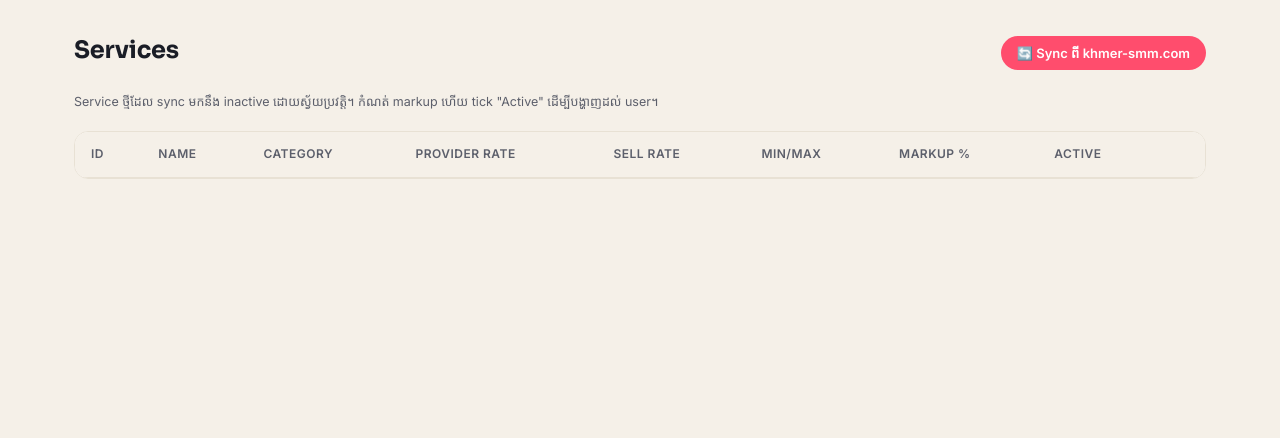
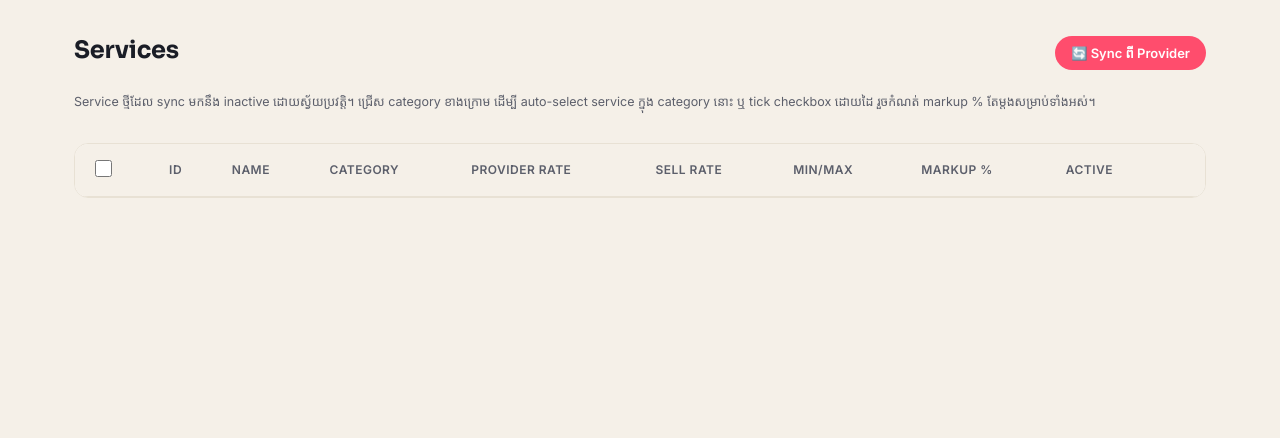
Before and after one commit to sovannarinsorn-droid/Kairozen-web, a Flask app: page /admin/services in a window 1280 px wide. Shown: the part 62-500 px from the top of the page. Run offline with Flask 3, Linux system fonts and the light colour scheme; a user stored in the database is signed in; lists and menus that the app fills with data are empty; some web fonts are replaced.

Commit message:
Feature: bulk markup % update with select-all + category filter

```diff
--- a/blueprints/admin.py
+++ b/blueprints/admin.py
@@ -94,7 +94,8 @@ def toggle_active(user_id):
 @admin_required
 def services():
     all_services = Service.query.order_by(Service.category.asc(), Service.name.asc()).all()
-    return render_template("admin/services.html", services=all_services)
+    categories = sorted({s.category for s in all_services})
+    return render_template("admin/services.html", services=all_services, categories=categories)
 
 
 @bp.route("/services/sync", methods=["POST"])
@@ -236,6 +237,37 @@ def update_service(service_id):
     return redirect(url_for("admin.services"))
 
 
+@bp.route("/services/bulk-markup", methods=["POST"])
+@admin_required
+def bulk_update_markup():
+    service_ids = request.form.getlist("service_ids")
+    markup_raw = request.form.get("bulk_markup_percent", "").strip()
+
+    if not service_ids:
+        flash("សូមជ្រើស service យ៉ាងតិច១ មុននឹង Apply", "danger")
+        return redirect(url_for("admin.services"))
+
+    try:
+        markup = Decimal(markup_raw) if markup_raw else None
+    except Exception:
+        flash("Markup percent មិនត្រឹមត្រូវ", "danger")
+        return redirect(url_for("admin.services"))
+
+    services = Service.query.filter(Service.id.in_(service_ids)).all()
+    updated = 0
+    for s in services:
+        s.markup_percent = markup
+        s.rate = pricing.calc_rate(s.provider_rate, markup)
+        updated += 1
+
+    _log("bulk_update_markup", f"count={updated} markup={markup}")
+    db.session.commit()
+
+    markup_display = f"{markup}%" if markup is not None else "default"
+    flash(f"Markup {markup_display} ត្រូវបានកំណត់លើ {updated} service", "success")
+    return redirect(url_for("admin.services"))
+
+
 # ------------------------------------------------------------------
 # ORDERS
 # ------------------------------------------------------------------
--- a/templates/admin/services.html
+++ b/templates/admin/services.html
@@ -1,26 +1,81 @@
 {% extends "base.html" %}
 {% block title %}Services — Admin{% endblock %}
+
+{% block extra_head %}
+<style>
+  .cat-filter-bar { display: flex; gap: 8px; flex-wrap: wrap; margin-bottom: 16px; }
+  .cat-tag {
+    font-size: 12.5px; padding: 7px 14px; border-radius: 100px;
+    background: #fff; border: 1px solid var(--cream-dim); color: var(--text-on-cream);
+    cursor: pointer; user-select: none; transition: all 0.15s;
+  }
+  .cat-tag:hover { border-color: var(--coral); }
+  .cat-tag.active { background: var(--ink); color: var(--text-on-ink); border-color: var(--ink); }
+
+  .bulk-bar {
+    position: sticky; top: 70px; z-index: 20;
+    background: var(--ink); color: var(--text-on-ink);
+    border-radius: var(--radius-md);
+    padding: 14px 18px;
+    display: none;
+    align-items: center; gap: 14px; flex-wrap: wrap;
+    margin-bottom: 18px;
+    box-shadow: var(--shadow-soft);
+  }
+  .bulk-bar.show { display: flex; }
+  .bulk-bar .count-badge {
+    background: var(--coral); color: #fff; font-weight: 700;
+    font-size: 12.5px; padding: 4px 10px; border-radius: 100px;
+  }
+  .bulk-bar input[type="number"] {
+    width: 90px; padding: 8px 10px; border-radius: 8px; border: none;
+    font-family: var(--font-mono); font-size: 13.5px;
+  }
+  .bulk-bar .bulk-label { font-size: 13px; color: var(--text-on-ink-dim); }
+
+  .row-checkbox, #selectAllChk { width: 17px; height: 17px; cursor: pointer; }
+</style>
+{% endblock %}
+
 {% block content %}
 
 <div class="section-head" style="margin-top:32px;">
   <h2>Services</h2>
   <form method="POST" action="{{ url_for('admin.sync_services') }}">
-    <button type="submit" class="btn btn-primary btn-sm">🔄 Sync ពី khmer-smm.com</button>
+    <button type="submit" class="btn btn-primary btn-sm">🔄 Sync ពី Provider</button>
   </form>
 </div>
 
-<p class="muted small" style="margin-bottom:20px;">
-  Service ថ្មីដែល sync មកនឹង inactive ដោយស្វ័យប្រវត្តិ។ កំណត់ markup ហើយ tick "Active" ដើម្បីបង្ហាញដល់ user។
+<p class="muted small" style="margin-bottom:16px;">
+  Service ថ្មីដែល sync មកនឹង inactive ដោយស្វ័យប្រវត្តិ។ ជ្រើស category ខាងក្រោម ដើម្បី auto-select service ក្នុង category នោះ ឬ tick checkbox ដោយដៃ រួចកំណត់ markup % តែម្តងសម្រាប់ទាំងអស់។
 </p>
+
+<div class="cat-filter-bar" id="catFilterBar">
+  {% for cat in categories %}
+  <span class="cat-tag" data-category="{{ cat }}">{{ cat }}</span>
+  {% endfor %}
+</div>
+
+<form id="bulkForm" method="POST" action="{{ url_for('admin.bulk_update_markup') }}">
+  <div class="bulk-bar" id="bulkBar">
+    <span class="count-badge" id="selCount">0 selected</span>
+    <span class="bulk-label">កំណត់ Markup %:</span>
+    <input type="number" step="0.01" name="bulk_markup_percent" placeholder="ឧ. 30">
+    <button type="submit" class="btn btn-lime btn-sm">Apply ទៅគ្រប់ Service ដែល Select</button>
+  </div>
 
   <div class="table-wrap">
     <table class="data-table">
       <thead>
-      <tr><th>ID</th><th>Name</th><th>Category</th><th>Provider Rate</th><th>Sell Rate</th><th>Min/Max</th><th>Markup %</th><th>Active</th><th></th></tr>
+        <tr>
+          <th><input type="checkbox" id="selectAllChk"></th>
+          <th>ID</th><th>Name</th><th>Category</th><th>Provider Rate</th><th>Sell Rate</th><th>Min/Max</th><th>Markup %</th><th>Active</th><th></th>
+        </tr>
       </thead>
       <tbody>
         {% for s in services %}
-      <tr>
+        <tr data-category="{{ s.category }}">
+          <td><input type="checkbox" class="row-checkbox" name="service_ids" value="{{ s.id }}"></td>
           <td class="mono">{{ s.id }}</td>
           <td>{{ s.name }}</td>
           <td>{{ s.category }}</td>
@@ -44,5 +99,63 @@
       </tbody>
     </table>
   </div>
+</form>
 
 {% endblock %}
+
+{% block extra_scripts %}
+<script>
+(function () {
+  const selectAllChk = document.getElementById('selectAllChk');
+  const rowChecks = () => Array.from(document.querySelectorAll('.row-checkbox'));
+  const bulkBar = document.getElementById('bulkBar');
+  const selCount = document.getElementById('selCount');
+  const catTags = document.querySelectorAll('.cat-tag');
+
+  function updateBulkBar() {
+    const checked = rowChecks().filter(c => c.checked);
+    selCount.textContent = checked.length + ' selected';
+    bulkBar.classList.toggle('show', checked.length > 0);
+  }
+
+  selectAllChk.addEventListener('change', () => {
+    rowChecks().forEach(c => {
+      // Only affect currently-visible rows (respects category filter)
+      const row = c.closest('tr');
+      if (row.style.display !== 'none') c.checked = selectAllChk.checked;
+    });
+    updateBulkBar();
+  });
+
+  rowChecks().forEach(c => c.addEventListener('change', updateBulkBar));
+
+  catTags.forEach(tag => {
+    tag.addEventListener('click', () => {
+      const isActive = tag.classList.contains('active');
+      catTags.forEach(t => t.classList.remove('active'));
+
+      const rows = document.querySelectorAll('#bulkForm tbody tr');
+
+      if (isActive) {
+        // Toggled off -> show all rows, clear selection
+        rows.forEach(r => { r.style.display = ''; });
+        rowChecks().forEach(c => c.checked = false);
+      } else {
+        tag.classList.add('active');
+        const cat = tag.dataset.category;
+        rows.forEach(r => {
+          const match = r.dataset.category === cat;
+          r.style.display = match ? '' : 'none';
+        });
+        // Auto-select all services in this category
+        rowChecks().forEach(c => {
+          const row = c.closest('tr');
+          c.checked = row.dataset.category === cat;
+        });
+      }
+      updateBulkBar();
+    });
+  });
+})();
+</script>
+{% endblock %}
```
Lines whose indentation alone changed are shown as unchanged.
